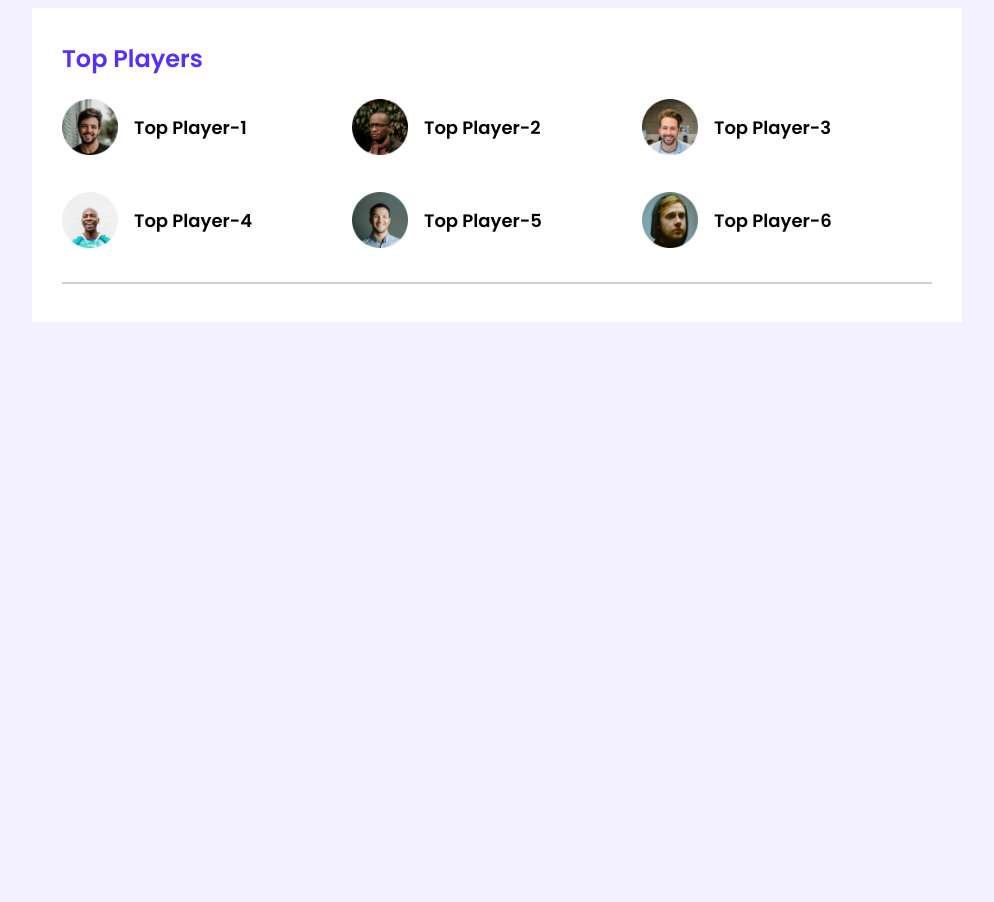
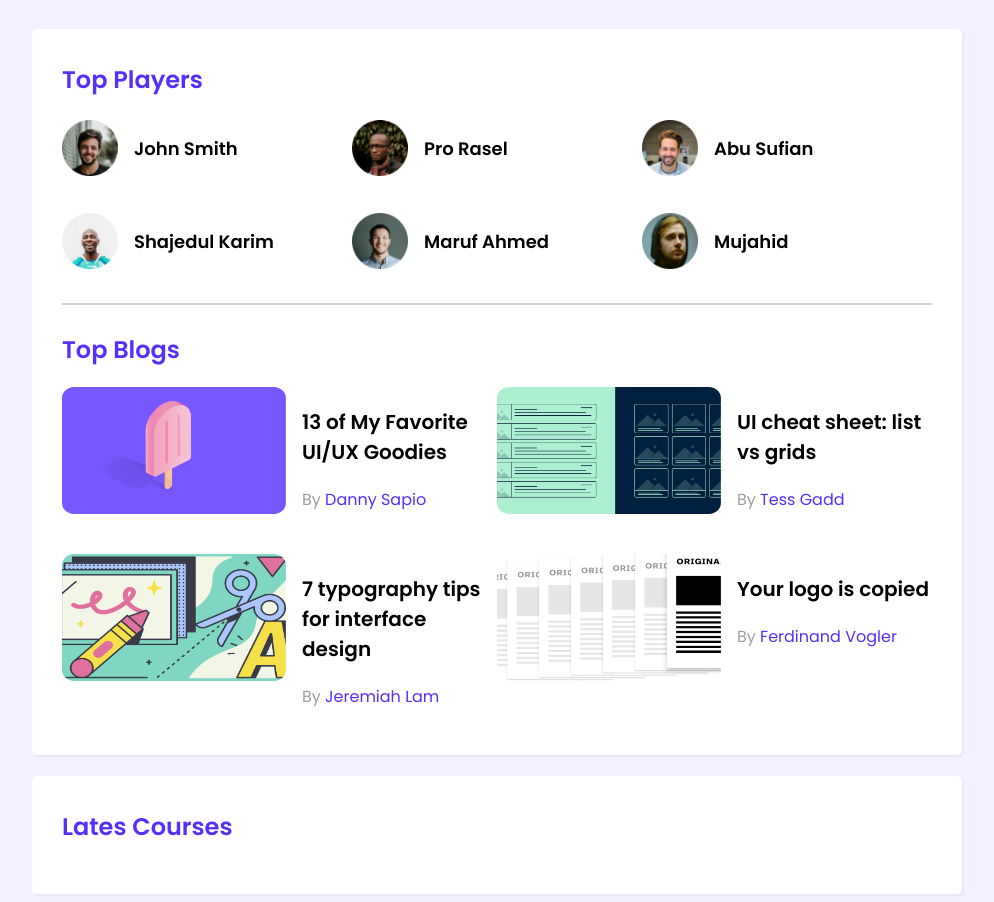
Before and after one commit to minhajul731/leader-board-css3, a plain HTML site: page index.html in a window 1280 px wide. Shown: the whole page, without its empty margins (143-1137 px from the left). Before the commit the page ends 800 px from the top, so only its background shows below. Drawn offline with Linux system fonts and the light colour scheme; a web font is replaced by a local one.

Commit message:
top blogs

```diff
--- a/index.html
+++ b/index.html
@@ -22,31 +22,79 @@
                 <div class="players">
                     <div class="player">
                         <img src="images/players/player-1.png" alt="">
-                        <h3 class="player-name">Top Player-1</h3>
+                        <h3 class="player-name">John Smith</h3>
                     </div>
                     <div class="player">
                         <img src="images/players/player-2.png" alt="">
-                        <h3 class="player-name">Top Player-2</h3>
+                        <h3 class="player-name">Pro Rasel</h3>
                     </div>
                     <div class="player">
                         <img src="images/players/player-3.png" alt="">
-                        <h3 class="player-name">Top Player-3</h3>
+                        <h3 class="player-name">Abu Sufian</h3>
                     </div>
                     <div class="player">
                         <img src="images/players/player-4.png" alt="">
-                        <h3 class="player-name">Top Player-4</h3>
+                        <h3 class="player-name">Shajedul Karim</h3>
                     </div>
                     <div class="player">
                         <img src="images/players/player-5.png" alt="">
-                        <h3 class="player-name">Top Player-5</h3>
+                        <h3 class="player-name">Maruf Ahmed</h3>
                     </div>
                     <div class="player">
                         <img src="images/players/player-6.png" alt="">
-                        <h3 class="player-name">Top Player-6</h3>
+                        <h3 class="player-name">Mujahid</h3>
                     </div>
                 </div>
             </div>
             <hr>
+            <div class="top-blogs">
+                <h2 class="section-title">Top Blogs</h2>
+                <div class="blogs">
+                    <article class="blog">
+                        <div class="thumbnail">
+                            <img src="images/blogs/blog-1.png" alt="">
+                        </div>
+                        <div class="blog-info">
+                            <h3 class="blog-title">13 of My Favorite UI/UX Goodies</h3>
+                            <p class="blog-author">By <a href="">Danny Sapio</a></p>
+                        </div>
+                    </article>
+                    <article class="blog">
+                        <div class="thumbnail">
+                            <img src="images/blogs/blog-2.png" alt="">
+                        </div>
+                        <div class="blog-info">
+                            <h3 class="blog-title">UI cheat sheet: list vs grids</h3>
+                            <p class="blog-author">By <a href="">Tess Gadd</a></p>
+                        </div>
+                    </article>
+                    <article class="blog">
+                        <div class="thumbnail">
+                            <img src="images/blogs/blog-3.png" alt="">
+                        </div>
+                        <div class="blog-info">
+                            <h3 class="blog-title">7 typography tips for interface design</h3>
+                            <p class="blog-author">By <a href="">Jeremiah Lam</a></p>
+                        </div>
+                    </article>
+                    <article class="blog">
+                        <div class="thumbnail">
+                            <img src="images/blogs/blog-4.png" alt="">
+                        </div>
+                        <div class="blog-info">
+                            <h3 class="blog-title">Your logo is copied</h3>
+                            <p class="blog-author">By <a href="">Ferdinand Vogler</a></p>
+                        </div>
+                    </article>
+                </div>
+            </div>
+        </section>
+        <!-- Latest Courses -->
+        <section class=" container">
+            <h2 class="section-title">Lates Courses</h2>
+            <div class="courses">
+
+            </div>
         </section>
     </main>
 </body>
--- a/styles/style.css
+++ b/styles/style.css
@@ -13,17 +13,22 @@ body {
 
 main {
     display: flex;
-    justify-content: center;
+    align-items: center;
+    flex-direction: column;
 }
 
 .container {
     background-color: #FFFFFF;
     width: 870px;
     padding: 30px;
+    margin-top: 21px;
+    border-radius: 5px;
+    box-shadow: 2px 2px 2px rgba(200, 200, 200, 0.262);
 }
 
 hr {
     border: 1px solid #D1D1D1;
+    margin-bottom: 27px;
 }
 
 /* Top Players Style*/
@@ -57,3 +62,38 @@ hr {
     margin-left: 16px;
     font-size: 18px;
 }
+
+/* Top Blogs style */
+.blogs {
+    display: grid;
+    grid-template-columns: repeat(2, 1fr);
+    grid-row-gap: 26px;
+}
+
+.blog {
+    display: flex;
+}
+
+.blog .thumbnail img {
+    width: 224px;
+    height: 127px;
+}
+
+.blog-info {
+    margin-left: 16px;
+}
+
+.blog-title {
+    font-size: 20px;
+}
+
+.blog-author {
+    color: #9F9F9F;
+    font-size: 16px;
+}
+
+.blog-author a {
+    color: #562EFF;
+    font-size: 16px;
+    text-decoration: none;
+}
```
